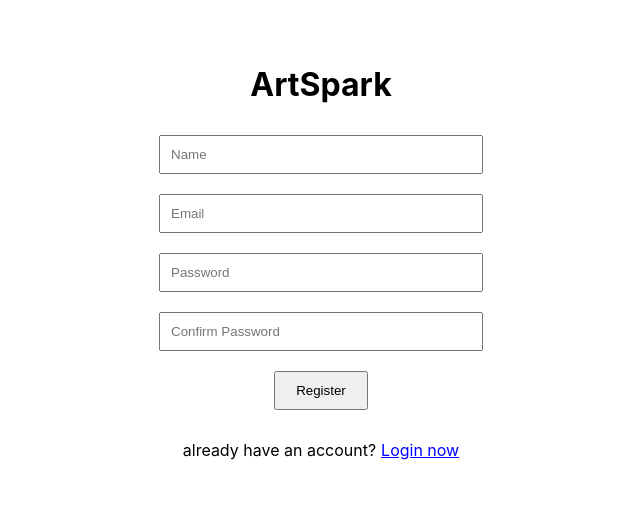
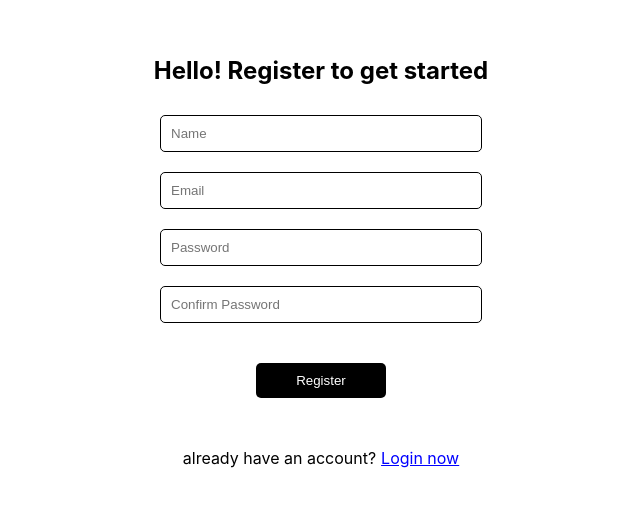
Before and after one commit to RioSamson/Digital-Wall, a React (Create React App) app in the folder app/: page /register in a window 1280 px wide. Shown: the part 148-654 px from the top of the page, without its empty margins (319-959 px from the left). Built offline with nearby package versions, Linux system fonts and the light colour scheme; no server answers.

Commit message:
added ui to reg verification

```diff
--- a/app/src/index.js
+++ b/app/src/index.js
@@ -15,6 +15,7 @@ import SceneSelectorPage from "./pages/SceneSelectorPage";
 import SceneAreaSelector from "./pages/SceneAreaSelectorPage";
 import DrawOrGalleryPage from "./pages/DrawOrGalleryPage";
 import DisplayPage from "./pages/DisplayPage";
+import EmailVerification from "./pages/EmailVerificationPage";
 
 const root = ReactDOM.createRoot(document.getElementById("root"));
 root.render(
@@ -33,6 +34,7 @@ root.render(
           <Route path="SceneAreaSelect" element={<SceneAreaSelector />} />
           <Route path="selection" element={<DrawOrGalleryPage />} />
           <Route path="display" element={<DisplayPage />} />
+          <Route path="verification" element={<EmailVerification />} />
         </Routes>
       </BrowserRouter>
     </AuthProvider>
--- /dev/null
+++ b/app/src/pages/EmailVerificationPage.js
@@ -0,0 +1,36 @@
+import React from 'react';
+import {useNavigate} from 'react-router-dom';
+
+function EmailVerificationPage() {
+
+    const navigate = useNavigate();
+
+    const handleLogin = async () => {
+            navigate('/login');
+      };
+
+      const handleRegister = async () => {
+        navigate('/register');
+  };
+
+  return (
+    <div style={{ display: 'flex', flexDirection: 'column', alignItems: 'center', justifyContent: 'center', height: '100vh' }}>
+        <h2>Email Verification</h2>
+        <p>We just sent an email to you. Click the link in the email to verify your account.</p>
+        <button
+        onClick={handleLogin}
+        style={{ margin: '30px', padding: '10px 40px',backgroundColor: 'black', color:'white', border:'none', borderRadius:'5px' }}
+      >
+        Click to login
+      </button>
+      <button
+        onClick={handleRegister}
+        style={{ margin: '30px', padding: '10px 40px',backgroundColor: 'white', color:'black', border:'solid black', borderRadius:'5px' }}
+      >
+        Change Email
+      </button>
+    </div>
+  )
+}
+
+export default EmailVerificationPage;
--- a/app/src/pages/LoginPage.js
+++ b/app/src/pages/LoginPage.js
@@ -18,7 +18,6 @@ export default function LoginPage() {
       setIsSigningIn(true);
       try {
         await doSignInWithEmailAndPassword(email, password);
-        // Update LastActivity on successful login
         const userRef = doc(db, "Users", email);
         await updateDoc(userRef, {
           LastActivity: serverTimestamp()
@@ -34,21 +33,21 @@ export default function LoginPage() {
 
 
   return (
-    <div style={{ display: 'flex', flexDirection: 'column', alignItems: 'center', justifyContent: 'center', height: '100vh' }}>
-      <h1>ArtSpark</h1>
+    <div style={{ display: 'flex', flexDirection: 'column', alignItems: 'center', justifyContent: 'center', height: '100vh', background:"#F8F8F8" }}>
+      <h2>Welcome! Glad to see you</h2>
       <input
         type="email"
         placeholder="Email*"
         value={email}
         onChange={(e) => setEmail(e.target.value)}
-        style={{ margin: '10px', padding: '10px', width: '300px' }}
+        style={{ margin: '10px', padding: '10px', width: '300px',borderRadius:"5px", border:'solid 1px', background:"white" }}
       />
       <input
         type="password"
         placeholder="Enter your password"
         value={password}
         onChange={(e) => setPassword(e.target.value)}
-        style={{ margin: '10px', padding: '10px', width: '300px' }}
+        style={{ margin: '10px', padding: '10px', width: '300px',borderRadius:"5px", border:'solid 1px' }}
       />
       {errorMessage && (
         <div style={{ color: 'red', margin: '10px' }}>
--- a/app/src/pages/RegisterPage.js
+++ b/app/src/pages/RegisterPage.js
@@ -35,7 +35,7 @@ export default function RegisterPage() {
             LastActivity: serverTimestamp()
           });
           setErrorMessage("Registration successful! Please check your email to verify your account.");
-          navigate('/selection');
+          navigate('/verification');
         } catch (error) {
           setErrorMessage(error.message);
         } finally {
@@ -46,34 +46,34 @@ export default function RegisterPage() {
 
     return (
       <div style={{ display: 'flex', flexDirection: 'column', alignItems: 'center', justifyContent: 'center', height: '100vh' }}>
-        <h1>ArtSpark</h1>
+        <h2>Hello! Register to get started</h2>
         <input
           type="name"
           placeholder="Name"
           value={name}
           onChange={(e) => setName(e.target.value)}
-          style={{ margin: '10px', padding: '10px', width: '300px' }}
+          style={{ margin: '10px', padding: '10px', width: '300px', borderRadius:"5px", border:'solid 1px' }}
         />
         <input
           type="email"
           placeholder="Email"
           value={email}
           onChange={(e) => setEmail(e.target.value)}
-          style={{ margin: '10px', padding: '10px', width: '300px' }}
+          style={{ margin: '10px', padding: '10px', width: '300px', borderRadius:"5px", border:'solid 1px' }}
         />
         <input
           type="password"
           placeholder="Password"
           value={password}
           onChange={(e) => setPassword(e.target.value)}
-          style={{ margin: '10px', padding: '10px', width: '300px' }}
+          style={{ margin: '10px', padding: '10px', width: '300px', borderRadius:"5px", border:'solid 1px' }}
         />
         <input
           type="password"
           placeholder="Confirm Password"
           value={confirmPassword}
           onChange={(e) => setConfirmPassword(e.target.value)}
-          style={{ margin: '10px', padding: '10px', width: '300px' }}
+          style={{ margin: '10px', padding: '10px', width: '300px', borderRadius:"5px", border:'solid 1px' }}
         />
         {errorMessage && (
           <div style={{ color: 'red', margin: '10px' }}>
@@ -82,7 +82,7 @@ export default function RegisterPage() {
         )}
         <button
           onClick={handleSignup}
-          style={{ margin: '10px', padding: '10px 20px' }}
+          style={{ margin: '30px', padding: '10px 40px',backgroundColor: 'black', color:'white', border:'none', borderRadius:'5px' }}
           disabled={isSigningIn}
         >
           Register
```
